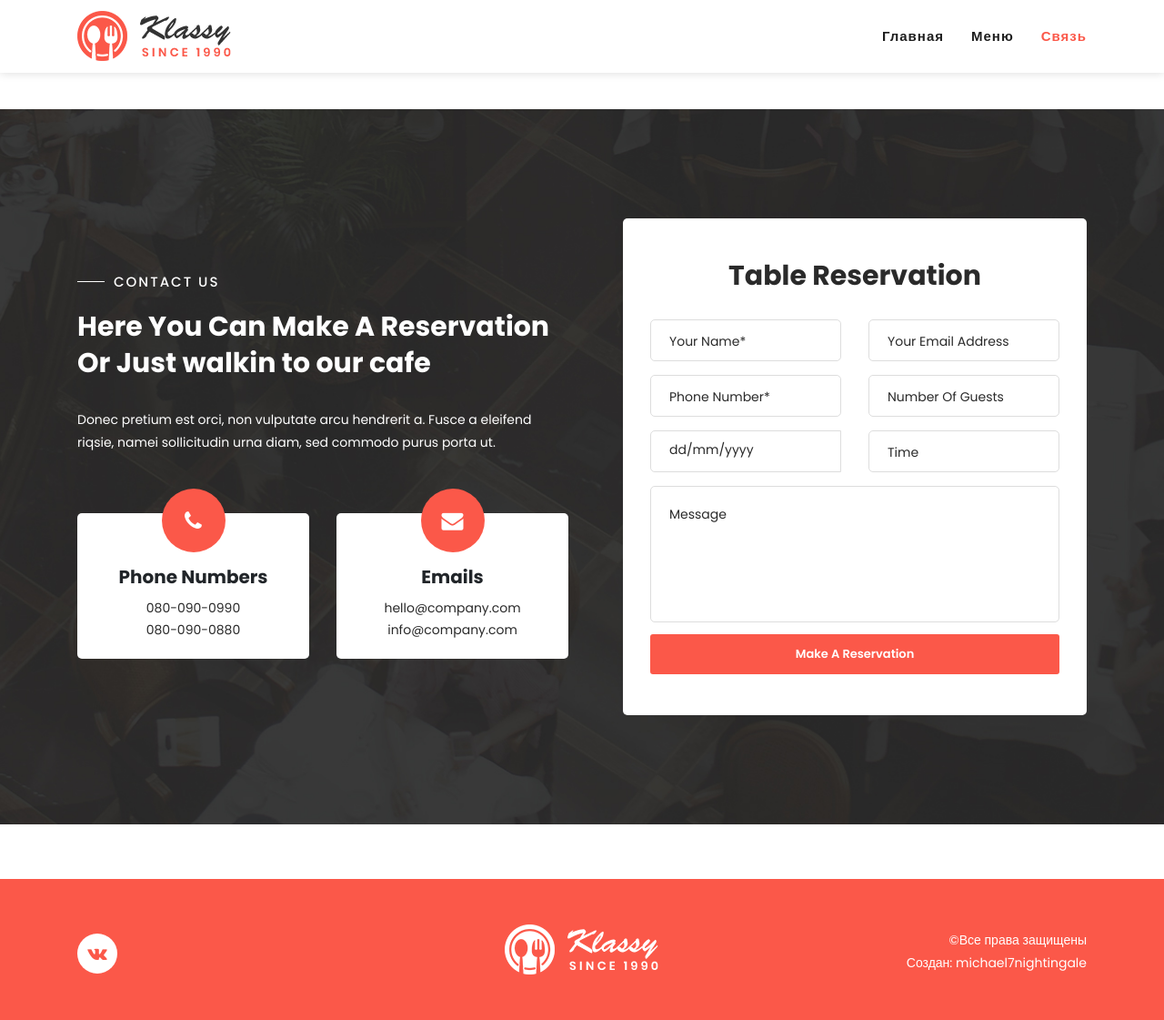
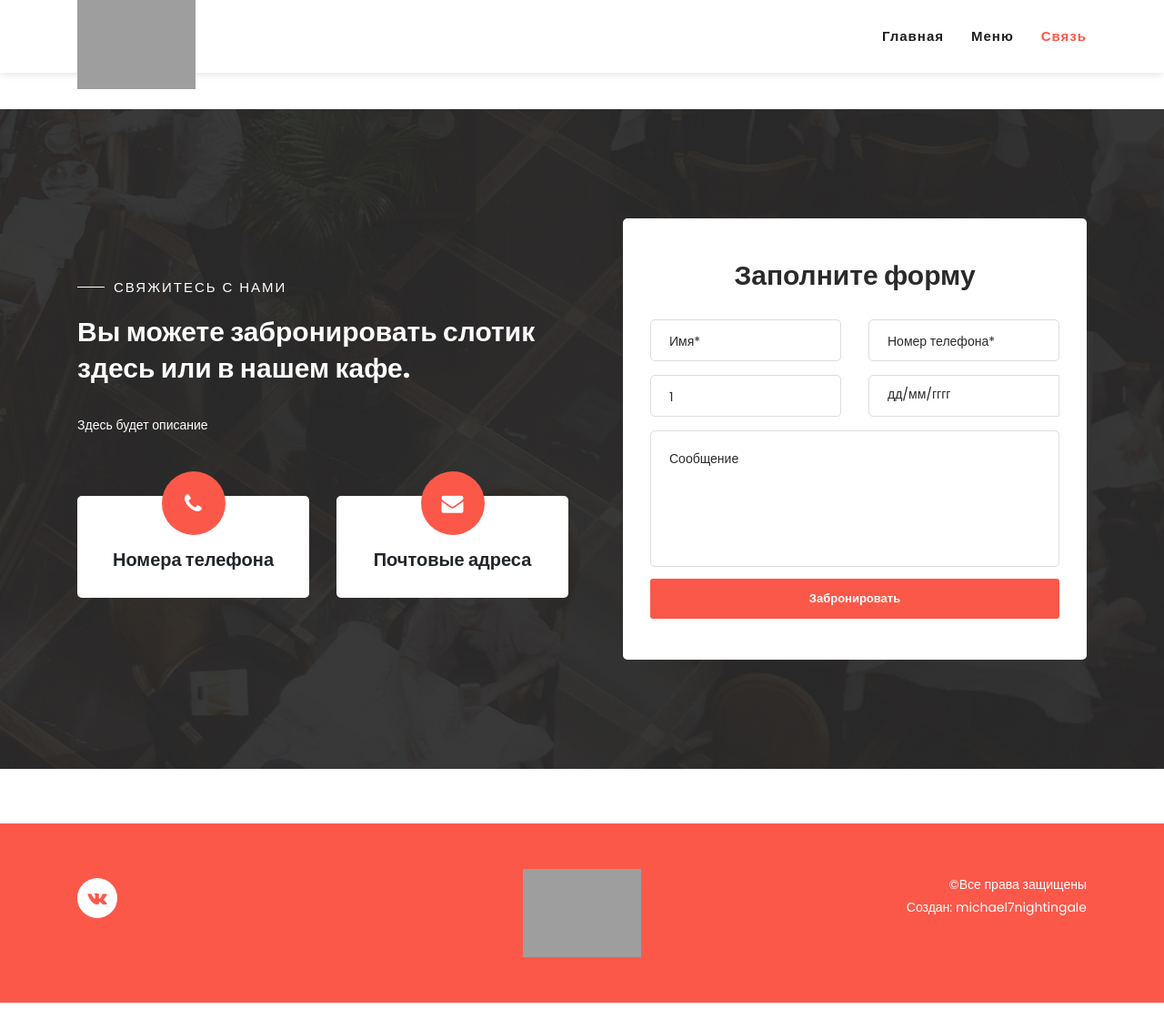
Before and after one commit to michael7nightingale/litestar-restaurant, a Python web app: template src/internal/templates/contact.html in a window 1280 px wide. Shown: the whole page at 91% size. Run offline with Jinja, Linux system fonts and the light colour scheme; the template is opened without the code that fills it, so the values that code supplies are empty; grey boxes are pictures that could not be loaded.

Commit message:
refactor templates and styles

```diff
--- a/src/internal/static/css/templatemo-klassy-cafe.css
+++ b/src/internal/static/css/templatemo-klassy-cafe.css
@@ -968,7 +968,7 @@ menu
 }
 
 #menu .price h6 {
-  position: absolute;
+  /*position: absolute;*/
   width: 70px;
   height: 70px;
   background-color: #fb5849;
--- a/src/internal/templates/base.html
+++ b/src/internal/templates/base.html
@@ -34,7 +34,7 @@
                 <nav class="main-nav">
                     <!-- ***** Logo Start ***** -->
                     <a href="{{ url_for('homepage') }}" class="logo">
-                        <img src="/static/images/klassy-logo.png" align="klassy cafe html template">
+                        <img src="/static/images/logo.jpg" alt="" style="width: 130px">
                     </a>
                     <!-- ***** Logo End ***** -->
                     <!-- ***** Menu Start ***** -->
@@ -59,7 +59,6 @@
 <!--                                    <li><a href="#">Features Page 4</a></li>-->
 <!--                                </ul>-->
 <!--                            </li>-->
-                        <!-- <li class=""><a rel="sponsored" href="https://templatemo.com" target="_blank">External URL</a></li> -->
                         <li class="scroll-to-section"><a href="{{ url_for('contact') }}">Связь</a></li>
                     </ul>
                     <!-- ***** Menu End ***** -->
@@ -119,7 +118,9 @@
         </div>
         <div class="col-lg-4">
             <div class="logo">
-                <a href="{{ url_for('homepage') }}"><img src="/static/images/white-logo.png" alt=""></a>
+                <a href="{{ url_for('homepage') }}">
+                    <img src="/static/images/logo.jpg" style="width: 130px" alt="">
+                </a>
             </div>
         </div>
         <div class="col-lg-4 col-xs-12">
--- a/src/internal/templates/contact.html
+++ b/src/internal/templates/contact.html
@@ -7,23 +7,37 @@
             <div class="col-lg-6 align-self-center">
                 <div class="left-text-content">
                     <div class="section-heading">
-                        <h6>Contact Us</h6>
-                        <h2>Here You Can Make A Reservation Or Just walkin to our cafe</h2>
+                        <h6>Свяжитесь с нами</h6>
+                        <h2>Вы можете забронировать слотик здесь или в нашем кафе.</h2>
                     </div>
-                    <p>Donec pretium est orci, non vulputate arcu hendrerit a. Fusce a eleifend riqsie, namei sollicitudin urna diam, sed commodo purus porta ut.</p>
+                    <p>Здесь будет описание</p>
                     <div class="row">
                         <div class="col-lg-6">
                             <div class="phone">
                                 <i class="fa fa-phone"></i>
-                                <h4>Phone Numbers</h4>
-                                <span><a href="#">080-090-0990</a><br><a href="#">080-090-0880</a></span>
+                                <h4>Номера телефона</h4>
+                                <span>
+                                    {% for number in phone_numbers %}
+                                    <a href="">
+                                        {{ number.number }}  {% if number.description %} ({{ number.description }}) {% endif %}
+                                    </a>
+                                    <br>
+                                    {% endfor %}
+                                </span>
                             </div>
                         </div>
                         <div class="col-lg-6">
                             <div class="message">
                                 <i class="fa fa-envelope"></i>
-                                <h4>Emails</h4>
-                                <span><a href="#">hello@company.com</a><br><a href="#">info@company.com</a></span>
+                                <h4>Почтовые адреса</h4>
+                                <span>
+                                    {% for email in emails %}
+                                    <a href="">
+                                        {{ email.email }} {% if email.description %} ({{ email.description }}) {% endif %}
+                                    </a>
+                                    <br>
+                                    {% endfor %}
+                                </span>
                             </div>
                         </div>
                     </div>
@@ -33,18 +47,20 @@
                 <div class="contact-form">
                     <form id="contact" action="" method="post">
                         <div class="row"><div class="col-lg-12">
-                            <h4>Table Reservation</h4>
+                            <h4>Заполните форму</h4>
                         </div><div class="col-lg-6 col-sm-12">
-                            <fieldset><input name="name" type="text" id="name" placeholder="Your Name*" required="">
+                            <fieldset>
+                                <input name="name" type="text" id="name" placeholder="Имя*" required="required">
                             </fieldset>
-                        </div><div class="col-lg-6 col-sm-12">
-                            <fieldset><input name="email" type="text" id="email" pattern="[^ @]*@[^ @]*" placeholder="Your Email Address" required=""></fieldset>
-                        </div><div class="col-lg-6 col-sm-12">
-                            <fieldset><input name="phone" type="text" id="phone" placeholder="Phone Number*" required="">
+                        </div>
+                        <div class="col-lg-6 col-sm-12">
+                            <fieldset>
                             </fieldset>
-                        </div><div class="col-md-6 col-sm-12">
-                            <fieldset><select value="number-guests" name="number-guests" id="number-guests">
-                                <option value="number-guests">Number Of Guests</option>
+                            <input name="phone" type="text" id="phone" placeholder="Номер телефона*" required="required">
+                        </div>
+                        <div class="col-md-6 col-sm-12">
+                            <fieldset>
+                                <select required value="number-guests" name="number-guests"  id="number-guests">
                                 <option name="1" id="1">1</option>
                                 <option name="2" id="2">2</option>
                                 <option name="3" id="3">3</option>
@@ -57,28 +73,27 @@
                                 <option name="10" id="10">10</option>
                                 <option name="11" id="11">11</option>
                                 <option name="12" id="12">12</option>
-                            </select>
+                                </select>
                             </fieldset>
-                        </div><div class="col-lg-6">
+                        </div>
+                        <div class="col-lg-6">
                             <div id="filterDate2">
-                                <div class="input-group date" data-date-format="dd/mm/yyyy"><input  name="date" id="date" type="text" class="form-control" placeholder="dd/mm/yyyy"><div class="input-group-addon" >
+                                <div class="input-group date" data-date-format="dd/mm/yyyy">
+                                    <input  name="date" id="date" type="text" class="form-control" placeholder="дд/мм/гггг">
+                                    <div class="input-group-addon" >
                                     <span class="glyphicon glyphicon-th"></span>
                                 </div>
                                 </div>
                             </div>
-                        </div><div class="col-md-6 col-sm-12">
-                            <fieldset><select value="time" name="time" id="time">
-                                <option value="time">Time</option>
-                                <option name="Breakfast" id="Breakfast">Breakfast</option>
-                                <option name="Lunch" id="Lunch">Lunch</option>
-                                <option name="Dinner" id="Dinner">Dinner</option>
-                            </select>
+                        </div>
+                        <div class="col-lg-12">
+                            <fieldset>
+                                <textarea name="message" rows="6" id="message" placeholder="Сообщение" required=""></textarea>
                             </fieldset>
-                        </div><div class="col-lg-12">
-                            <fieldset><textarea name="message" rows="6" id="message" placeholder="Message" required=""></textarea>
-                            </fieldset>
-                        </div><div class="col-lg-12">
-                            <fieldset><button type="submit" id="form-submit" class="main-button-icon">Make A Reservation</button>
+                        </div>
+                         <div class="col-lg-12">
+                            <fieldset>
+                                <button type="submit" id="form-submit" class="main-button-icon">Забронировать</button>
                             </fieldset>
                         </div>
                         </div>
--- a/src/internal/templates/menu.html
+++ b/src/internal/templates/menu.html
@@ -7,8 +7,8 @@
         <div class="row">
             <div class="col-lg-4 offset-lg-4 text-center">
                 <div class="section-heading">
-                    <h6>Klassy Week</h6>
-                    <h2>This Week’s Special Meal Offers</h2>
+<!--                    <h6>Klassy Week</h6>-->
+                    <h2>Меню</h2>
                 </div>
             </div>
         </div>
@@ -23,7 +23,7 @@
                                         {% for category in categories %}
                                         <li onclick="categoryLocation(event)">
                                             <a base-url="{{ url_for('menu') }}" path="{{ category.slug }}">
-                                                <img src="/static/images/tab-icon-01.png" alt="">
+                                                <img src="/static/images/tab-icon-01.png" alt="{{ category.name }}">
                                                 {{ category.name }}
                                             </a>
                                         </li>
```
Also changed, not shown: src/internal/templates/category.html (+14 -21 lines), src/internal/templates/index.html (+6 -7 lines), src/internal/templates/product.html (+53 -9 lines).
